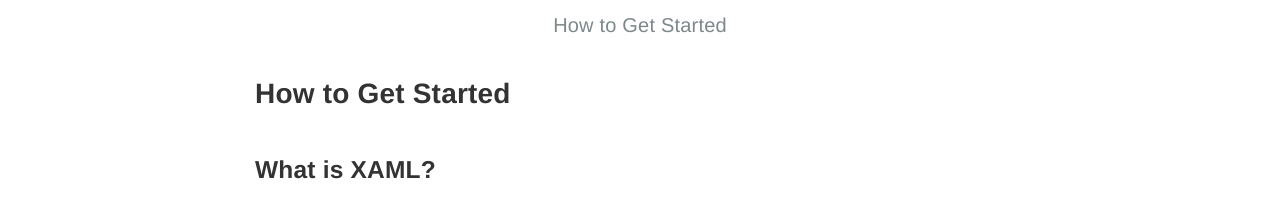
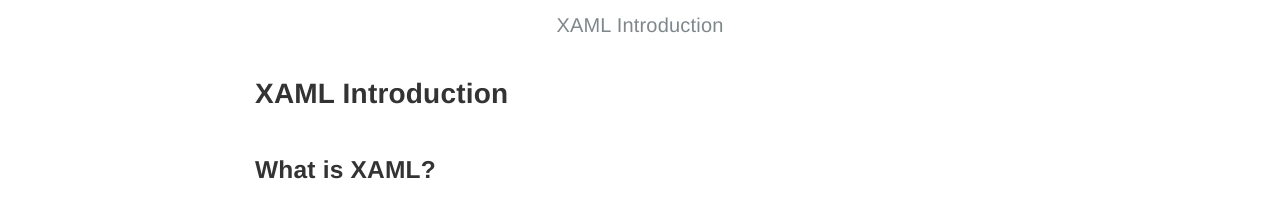
Before and after one commit to siddharthsingh89/maui-recipes, a Jekyll site: the page built from _posts/chapter-01-xaml/2022-06-20-what-is-xaml.md, in a window 1280 px wide. Shown: the top 207 px of the page. Built offline with Jekyll 4.4.1, drawn with Linux system fonts in a browser that asks for light colours.

```diff
--- a/_posts/chapter-01-xaml/2022-06-20-what-is-xaml.md
+++ b/_posts/chapter-01-xaml/2022-06-20-what-is-xaml.md
@@ -1,8 +1,8 @@
 ---
-title: How to Get Started
-author: Tao He
+title: XAML Introduction
+author: Siddharth Singh
 date: 2022-06-20
-category: Jekyll
+category: xaml
 layout: post
 ---
 
@@ -22,7 +22,7 @@ A modern Application consists of multiple screens and often there is a definite
 
 Often these components are in a parent-child relationship. For example, below is how a tweet is displayed. You can notice the outer tweet card has many children such as profile pic, username handle, and tweet text. These are arranged in a definite layout and retain this UI when the screen orientation is changed or the tweet is viewed on a desktop.
 
-![Tweet card](parent_child.jpg?raw=true "A Tweet Card UI")
+![Tweet card](CookbookCover.png?raw=true "A Tweet Card UI")
 
 
 XAML makes it easy to define the UI. It is often more readable.
```
